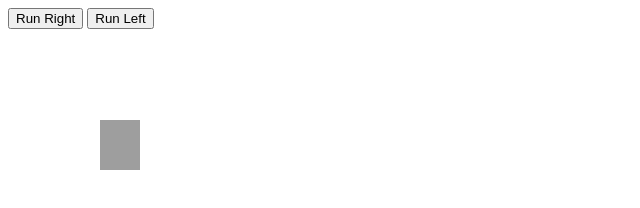
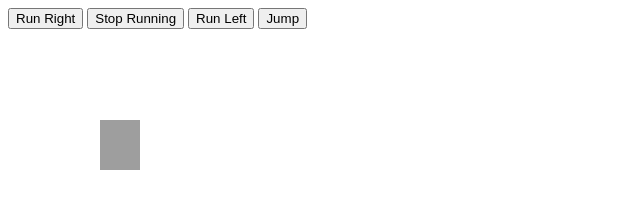
Before and after one commit to NimrodNate/Learning-Javascript-Animation, a plain HTML site: page index.html in a window 1280 px wide. Shown: the whole page, without its empty margins (0-640 px from the left). Drawn offline with Linux system fonts and the light colour scheme; grey boxes are pictures that could not be loaded.

Commit message:
4 input button

```diff
--- a/index.html
+++ b/index.html
@@ -9,12 +9,13 @@
 	<div id="stage">
 		<div id="j" class="character"></div>
 	</div>
-	<input type="button" value="Run Right"
-	onclick="run_right(1, document.getElementById('j').offsetLeft);" />
 
-
-	<input type="button" value="Run Left"
-	onclick="run_left(1, document.getElementById('j').offsetLeft);" />
+	<tr>
+		<td><input type="button" value="Run Right" onclick="run_right(1, document.getElementById('j').offsetLeft);" /></td>
+		<td><input type="button" value="Stop Running" onclick="stop_running();"/></td>
+		<td><input type="button" value="Run Left" onclick="run_left(1, document.getElementById('j').offsetLeft);" /> </td>
+		<td><input type="button" value="Jump" onclick="jump(true, document.getElementById('j').offsetTop);"/></td>
+	</tr>
 
 	<!-- <input type="button" value="Run Right" onclick="run_right(1);" /> -->
 
--- a/script.js
+++ b/script.js
@@ -54,7 +54,7 @@ function run_left(slide, left)
 {
 	if ((left - 15) > 0)
 	{
-		left = left + 15; // incearse his left attribute by 15px
+		left = left - 15; // incearse his left attribute by 15px
 		document.getElementById('j').style.left = left+"px";
 
 		switch(slide){
@@ -92,10 +92,29 @@ function jump(up, top){
 	if(up && (document.getElementById('j').offsetTop > 20))
 	{
 		// if he is currently moving up, and he is more than 20 pixels from the top of the stage ...
-		top = top - (top * .1); // This gives us a slight arc in the jump, rather than a constant movement like running
+		top = top - (top * 0.1); // This gives us a slight arc in the jump, rather than a constant movement like running
 		document.getElementById('j').style.top = top+'px'; // Change his position
+		timer = setTimeout(function(){ jump(up, top); } ,60); // Then call the function again
+
+	}else if(up){
+
+		// if he is currently moving up, but he is almost at the top of the stage and needs to come back down...
+		up = false; // we switch the 'up' variable so he will be falling in the next loop
 		timer = setTimeout(function(){ jump(up, top); } ,60);
-	}else if(up){
+
+	}else if(!up && (document.getElementById('j').offsetTop < 115)){
+
+		// if he is moving down, but is more than 5px from the ground, he will continue to fall...
+		top = top + (top * 1); // he is falling slightly a'celerate
+		document.getElementById('j').style.top = top + 'px';
+		timer = setTimeout(function(){jump(up,top);},60);
+
+	}else{
+
+		//If he is moving down, and he is within 5px of the ground..
+		document.getElementById('j').style.top = '120px'; // Place him on the ground
+		document.getElementById('j').style.backgroundPosition = '0px 0px'; // return to standing sprite
+		// We do not call the loop anymore since he is standing still at this point
 
 	}
 }
```
